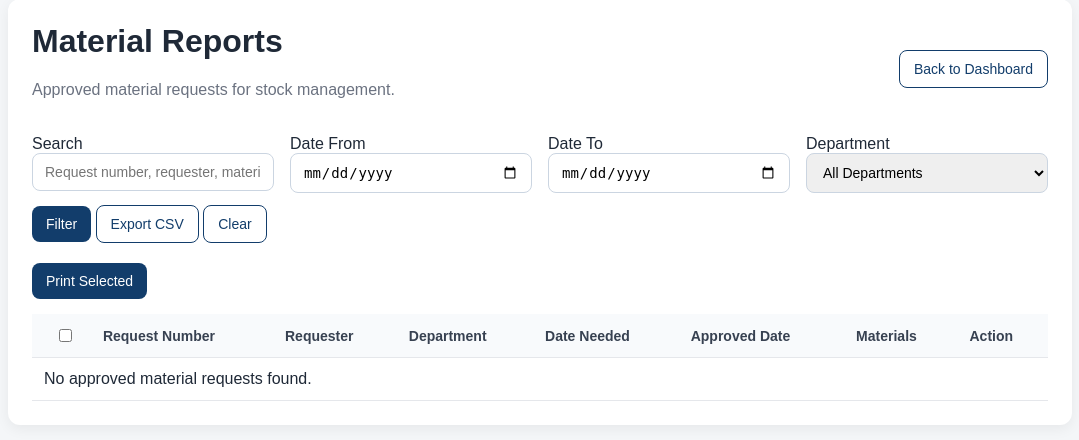
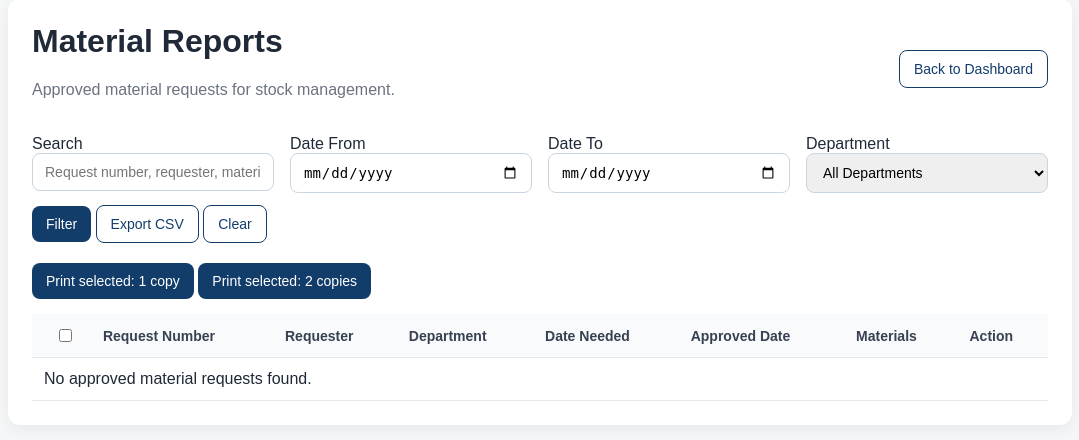
Before and after one commit to MicroOnde123/microcom-approval-system, a Django app: page /materials/reports/ in a window 1280 px wide. Shown: the part 90-530 px from the top of the page, without its empty margins (100-1179 px from the left). Run offline with Django 5.2, Linux system fonts and the light colour scheme; the visitor is signed in with stand-in values (Sample User, id 1); data comes from the database, SQL or seed files in the repository; data that the repository does not hold is empty.

Commit message:
Rename material documents and add copy print options

```diff
--- a/requests_app/views.py
+++ b/requests_app/views.py
@@ -476,6 +476,10 @@ def edit_request(request, request_id):
 
 @login_required
 def approved_document(request, request_id):
+    copies = request.GET.get("copies", "1")
+    if copies not in {"1", "2"}:
+        copies = "1"
+
     request_obj = get_object_or_404(
         Request.objects.prefetch_related(
             "material_items__material",
@@ -519,6 +523,7 @@ def approved_document(request, request_id):
                 request.GET.get("next"),
                 reverse("request_detail", args=[request_obj.id]),
             ),
+            "copies": copies,
         },
     )
 
@@ -762,6 +767,10 @@ def bulk_print_material_documents(request):
     if not is_stock_manager(request.user):
         return HttpResponseForbidden("You are not allowed to bulk print material documents.")
 
+    copies = request.GET.get("copies", "1")
+    if copies not in {"1", "2"}:
+        copies = "1"
+
     if request.method != "POST":
         return redirect("material_reports")
 
@@ -790,7 +799,7 @@ def bulk_print_material_documents(request):
     return render(
         request,
         "requests_app/bulk_print_material_documents.html",
-        {"requests": requests, "back_url": back_url},
+        {"requests": requests, "back_url": back_url, "copies": copies},
     )
 
 @login_required
--- a/templates/requests_app/material_reports.html
+++ b/templates/requests_app/material_reports.html
@@ -68,7 +68,8 @@
     <input type="hidden" name="next" value="{{ current_list_url }}">
 
     <div style="margin-bottom: 15px;">
-        <button type="submit" class="btn">{% trans "Print Selected" %}</button>
+        <button type="submit" class="btn" formaction="{% url 'bulk_print_material_documents' %}?copies=1">{% trans "Print selected: 1 copy" %}</button>
+        <button type="submit" class="btn" formaction="{% url 'bulk_print_material_documents' %}?copies=2">{% trans "Print selected: 2 copies" %}</button>
     </div>
 
     <div class="table-wrap">
--- a/templates/requests_app/partials/approved_document_copy.html
+++ b/templates/requests_app/partials/approved_document_copy.html
@@ -22,7 +22,7 @@
         </div>
     </div>
 
-    <h1 class="main-title">{% trans "Purchase Order" %}</h1>
+    <h1 class="main-title">{% trans "Material Exit Slip" %}</h1>
 
     <div class="subtitle">{% trans "Approved material request document" %}</div>
 
--- a/templates/requests_app/partials/bulk_material_document_copy.html
+++ b/templates/requests_app/partials/bulk_material_document_copy.html
@@ -18,7 +18,7 @@
         </div>
     </div>
 
-    <h1 class="main-title">{% trans "Purchase Order" %}</h1>
+    <h1 class="main-title">{% trans "Material Exit Slip" %}</h1>
 
     <div class="section-title">{% trans "Requester Information" %}</div>
 
```
Also changed, not shown: templates/requests_app/approved_document.html (+30 -1 lines), templates/requests_app/bulk_print_material_documents.html (+28 -1 lines), locale/fr/LC_MESSAGES/django.po, 1 other file.
